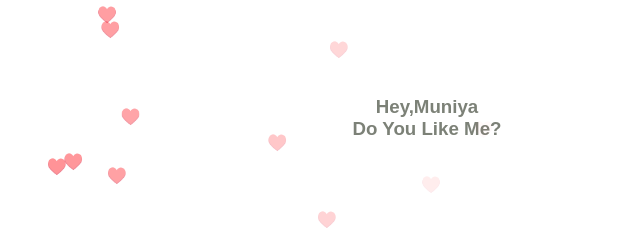
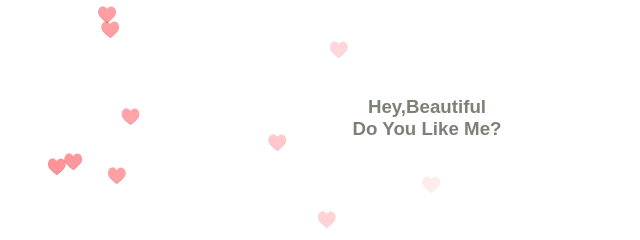
Before and after one commit to Elitefardin/love, a plain HTML site: page index.html in a window 1280 px wide. Shown: the top 240 px of the page, 213-853 px from the left. Drawn offline with Linux system fonts and the light colour scheme.

Commit message:
Update index.html

```diff
--- a/index.html
+++ b/index.html
@@ -230,7 +230,7 @@ border-radius: 50px 120px 30px 130px;
 
 <div class="blast"></div>
 <div class="ask slide-in ">
-    <h3>Hey,Muniya <br> Do You Like Me? </h1>
+    <h3>Hey,Beautiful <br> Do You Like Me? </h1>
     <p> </p>
  </div>
 <div class="buttons slide-in">
```
